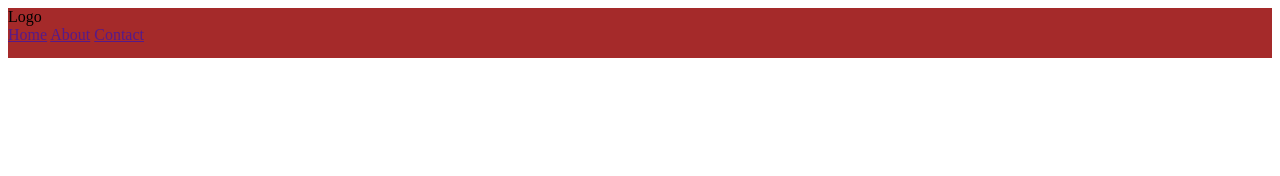
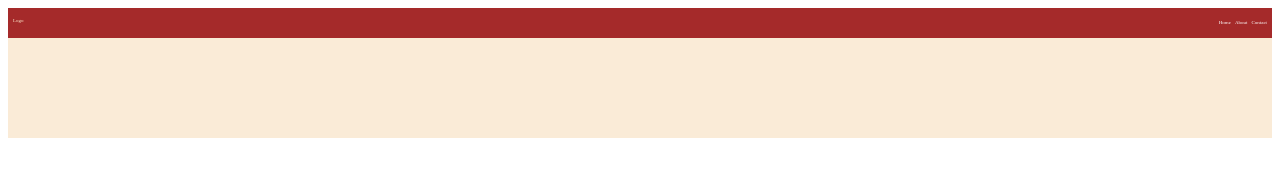
Before and after one commit to jaycord/final-project-W4B, a plain HTML site: page index.html in a window 1280 px wide. Drawn offline with Linux system fonts and the light colour scheme.

Commit message:
added header and styled nav

```diff
--- a/css/styles.css
+++ b/css/styles.css
@@ -1,4 +1,26 @@
 nav{
     background-color: brown;
-    height: 50px;
+    height: 30px;
 }
+.row{
+    display: inline-block;
+}
+.nav{
+    float: right;
+    margin-top: 2px;
+    margin-right: 5px;
+}
+a{
+    text-decoration: none;
+    color: white;
+    font-size: 5px;
+}
+.logo{
+    font-size: 5px;
+    color: blanchedalmond;
+    margin-left: 5px;
+}
+header{
+    height: 100px;
+    background-color: antiquewhite;
+}
--- a/index.html
+++ b/index.html
@@ -9,12 +9,15 @@
 </head>
 <body>
     <nav>
-        <div class="row">Logo</div>
-        <div class="row">
+        <div class="row logo">Logo</div>
+        <div class="row nav">
             <a href="">Home</a>
             <a href="">About</a>
             <a href="">Contact</a>
         </div>
     </nav>
+    <header>
+
+    </header>
 </body>
 </html>
```
